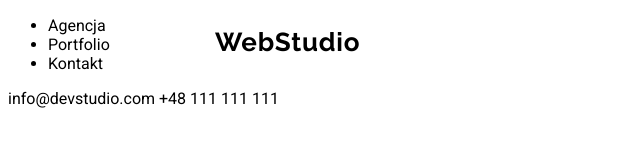
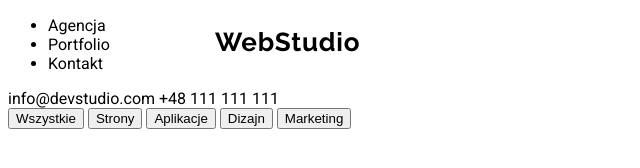
Before and after one commit to AliceWitek/goit-markup-hw-02, a plain HTML site: page portfolio.html in a window 1280 px wide. Shown: the whole page, without its empty margins (0-640 px from the left). Drawn offline with Linux system fonts and the light colour scheme.

Commit message:
Utworzono sekcję główną pliku "portfolio.html".
W pliku "portfolio.html"  utworzyłam sekcję główną "main" a w niej przyciski.

```diff
--- a/portfolio.html
+++ b/portfolio.html
@@ -53,6 +53,22 @@
         </header>
     </div>
 
+    <main>
+        <!--Zakładki-->
+        <div class="filters">
+         <button type="button">Wszystkie</button>
+         <button type="button">Strony</button>
+         <button type="button">Aplikacje</button>
+         <button type="button">Dizajn</button>
+         <button type="button">Marketing</button>
+        </div>
+
+
+    </main>
+
+
+    <m
+
 
 </body>
 </html>
```
